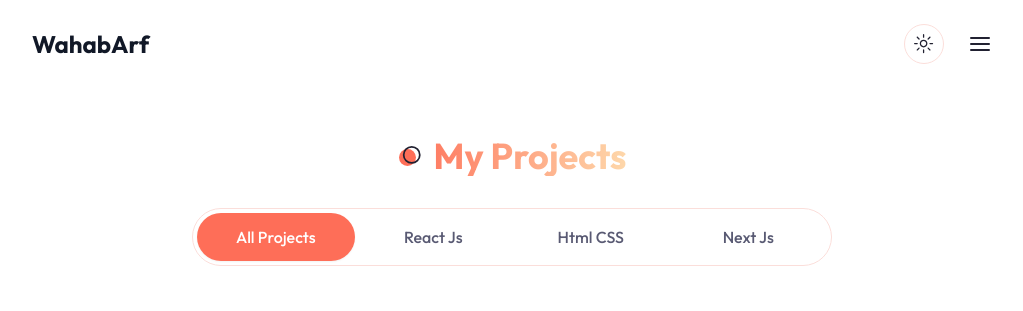
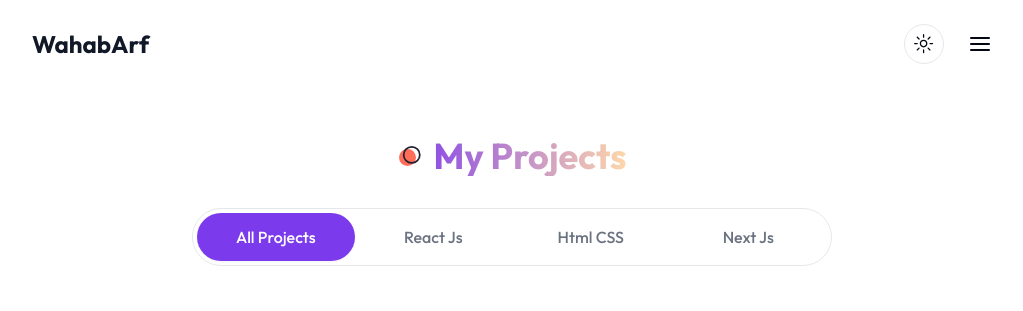
Before and after one commit to muhammadwahabarifin/Portfolio-v1, a Next.js app: page /projects in a window 1280 px wide. Shown: the top 311 px of the page, without its empty margins (128-1151 px from the left). Built offline with nearby package versions, Linux system fonts and the light colour scheme.

Commit message:
ralat theme

```diff
--- a/app/globals.css
+++ b/app/globals.css
@@ -11,49 +11,57 @@ body::-webkit-scrollbar {
   @layer base {
     :root {
       --background: 0 0% 100%;
-      --foreground: 240 19% 16%;
+      --foreground: 224 71.4% 4.1%;
       --card: 0 0% 100%;
-      --card-foreground: 240 19% 16%;
+      --card-foreground: 224 71.4% 4.1%;
       --popover: 0 0% 100%;
-      --popover-foreground: 240 10% 3.9%;
-      --primary: 8 99% 67%;
-      --primary-foreground: 300 0% 100%;
-      --secondary: 240 19% 16%;
-      --secondary-foreground: 300 0% 100%;
-      --tertiary: 27 82% 98%;
-      --muted: 240 4.8% 95.9%;
-      --muted-foreground: 237 13% 40%;
-      --accent: 237 9% 96%;
-      --accent-foreground: 240 5.9% 10%;
+      --popover-foreground: 224 71.4% 4.1%;
+      --primary: 262.1 83.3% 57.8%;
+      --primary-foreground: 210 20% 98%;
+      --secondary: 220 14.3% 95.9%;
+      --secondary-foreground: 220.9 39.3% 11%;
+      --muted: 220 14.3% 95.9%;
+      --muted-foreground: 220 8.9% 46.1%;
+      --accent: 220 14.3% 95.9%;
+      --accent-foreground: 220.9 39.3% 11%;
       --destructive: 0 84.2% 60.2%;
-      --destructive-foreground: 0 0% 98%;
-      --border: 8 82% 92%;
-      --input: 8 82% 92%;
-      --ring: 9 99% 67%;
+      --destructive-foreground: 210 20% 98%;
+      --border: 220 13% 91%;
+      --input: 220 13% 91%;
+      --ring: 262.1 83.3% 57.8%;
       --radius: 0.5rem;
+      --chart-1: 12 76% 61%;
+      --chart-2: 173 58% 39%;
+      --chart-3: 197 37% 24%;
+      --chart-4: 43 74% 66%;
+      --chart-5: 27 87% 67%;
     }
 
     .dark {
-      --background: 229 84% 5%;
-      --foreground: 60 9.1% 97.8%;
-      --card: 240 19% 16%;
-      --card-foreground: 300 0% 100%;
-      --popover: 20 14.3% 4.1%;
-      --popover-foreground: 60 9.1% 97.8%;
-      --primary: 8 99% 67%;
-      --primary-foreground: 300 0% 100%;
-      --secondary: 240 19% 16%;
-      --secondary-foreground: 300 0% 100%;
-      --tertiary: 237 22% 20%;
-      --muted: 12 6.5% 15.1%;
-      --muted-foreground: 237 13% 63%;
-      --accent: 240 19% 16%;
-      --accent-foreground: 300 0% 100%;
-      --destructive: 0 72.2% 50.6%;
-      --destructive-foreground: 60 9.1% 97.8%;
-      --border: 237 22% 20%;
-      --input: 237 22% 20%;
-      --ring: 8 99% 67%;
+      --background: 224 71.4% 4.1%;
+      --foreground: 210 20% 98%;
+      --card: 224 71.4% 4.1%;
+      --card-foreground: 210 20% 98%;
+      --popover: 224 71.4% 4.1%;
+      --popover-foreground: 210 20% 98%;
+      --primary: 263.4 70% 50.4%;
+      --primary-foreground: 210 20% 98%;
+      --secondary: 215 27.9% 16.9%;
+      --secondary-foreground: 210 20% 98%;
+      --muted: 215 27.9% 16.9%;
+      --muted-foreground: 217.9 10.6% 64.9%;
+      --accent: 215 27.9% 16.9%;
+      --accent-foreground: 210 20% 98%;
+      --destructive: 0 62.8% 30.6%;
+      --destructive-foreground: 210 20% 98%;
+      --border: 215 27.9% 16.9%;
+      --input: 215 27.9% 16.9%;
+      --ring: 263.4 70% 50.4%;
+      --chart-1: 220 70% 50%;
+      --chart-2: 160 60% 45%;
+      --chart-3: 30 80% 55%;
+      --chart-4: 280 65% 60%;
+      --chart-5: 340 75% 55%;
     }
   }
 }
@@ -201,3 +209,42 @@ body.loaded {
     opacity: 0;
   }
 }
+
+/* backtotop */
+.backToTop {
+  position: fixed;
+  right: 10px;
+  bottom: 60px;
+  height: 30px;
+  font-size: 3rem;
+  z-index: 999;
+}
+
+.backToTop button {
+  outline: none;
+  border: none;
+  cursor: pointer;
+  background: transparent;
+  padding: 16px;
+  border-radius: 50%;
+  border: 1px solid #fe6e58;
+}
+
+.backToTop button:hover {
+  background: #fe6e58;
+}
+
+@media screen and (max-width: 800px) {
+  .backToTop {
+    right: -10px;
+    bottom: 50px;
+    font-size: 2.75rem;
+  }
+}
+
+@media screen and (max-width: 676px) {
+  .backToTop {
+    right: 10px;
+    font-size: 2.75rem;
+  }
+}
--- a/app/page.jsx
+++ b/app/page.jsx
@@ -1,4 +1,5 @@
 import About from "@/components/About";
+import BackToTop from "@/components/BackToTop";
 import Cta from "@/components/Cta";
 import Hero from "@/components/Hero";
 import Reviews from "@/components/Reviews";
@@ -15,6 +16,7 @@ export default function page() {
      <Work />
      <Reviews />
      <Cta />
+     <BackToTop />
     </main>
     </>
   )
--- a/components/About.jsx
+++ b/components/About.jsx
@@ -158,7 +158,7 @@ const About = () => {
         <section className="xl:h-[860px] pb-12 pt-1 xl:py-24">
             <div className="container mx-auto">
                 <Slide direction={'up'} delay={200} cascade damping={1e-1} triggerOnce={true}>
-                    <h2 className="section-title mb-8 xl:mb-16 text-center mx-auto pt-2 bg-gradient-to-r from-orange-600 to-orange-200 bg-clip-text text-transparent">
+                    <h2 className="section-title italic mb-8 xl:mb-16 text-center mx-auto pt-2 bg-gradient-to-r from-primary to-orange-200 bg-clip-text text-transparent">
                         About Me
                     </h2>
                 </Slide>
--- /dev/null
+++ b/components/BackToTop.jsx
@@ -0,0 +1,47 @@
+'use client'
+
+import { ChevronsUp } from 'lucide-react';
+import React, { useEffect, useState } from 'react'
+
+function BackToTop() {
+    const [visible, setVisible] = useState(false);
+
+    const toggleVisible = () => {
+        const scrolled = document.documentElement.scrollTop;
+        if (scrolled > 300 ) {
+            setVisible(true);
+        } else if (scrolled <= 300) {
+            setVisible(false);
+        }
+    };
+
+    const scrollToTop = () => {
+        if (typeof window !== 'undefined') {
+            window.scrollTo({
+                top: 0,
+                behavior: 'smooth',
+            });
+        }
+    };
+
+    useEffect(() => {
+        window.addEventListener('scroll', toggleVisible);
+        return() => window.removeEventListener('scroll', toggleVisible);
+    }, []);
+
+  return (
+    <div
+        style={{display: 'visible' ? 'inline' : 'none'}}
+        className='backToTop'
+        >
+      <button
+        onClick={scrollToTop}
+        aria-label='back to top'
+        >
+            <ChevronsUp />
+        </button>
+    </div>
+  )
+}
+
+export default BackToTop
--- a/components/Header/Nav.jsx
+++ b/components/Header/Nav.jsx
@@ -25,7 +25,7 @@ const Nav = ({ containerStyles, linkStyles, underlineStyles ,closeSheet}) => {
           <Link onClick={handleClick}
             href={link.path}
             key={index}
-            className={`capitalize ${linkStyles}`}
+            className={`capitalize hover:text-primary ${linkStyles}`}
           >
             {link.path === path && (
               <motion.span
--- a/components/Reviews.jsx
+++ b/components/Reviews.jsx
@@ -58,7 +58,7 @@ const Reviews = () => {
         <section className='mb-12 xl:mb-32'>
             <div className='container mx-auto'>
                 <Slide direction={'up'} delay={600} cascade damping={1e-1} triggerOnce={true}>
-                    <h2 className='section-title mb-12 text-center mx-auto bg-gradient-to-r from-orange-600 to-orange-200 bg-clip-text text-transparent'>
+                    <h2 className='section-title mb-12 text-center mx-auto italic bg-gradient-to-r from-primary to-orange-200 bg-clip-text text-transparent'>
                         Reviews
                     </h2>
                 </Slide>
--- a/components/Services.jsx
+++ b/components/Services.jsx
@@ -38,7 +38,7 @@ const Services = () => {
         <section className='mb-12 xl:mb-36'>
             <div className='container mx-auto'>
                 <Slide direction={'up'} delay={200} cascade damping={1e-1} triggerOnce={true}>
-                    <h2 className='section-title mb-12 xl:mb-24 text-center mx-auto bg-gradient-to-r from-orange-600 to-orange-200 bg-clip-text text-transparent'>
+                    <h2 className='section-title mb-12 xl:mb-24 text-center mx-auto italic bg-gradient-to-r from-primary to-orange-200 bg-clip-text text-transparent'>
                         My Services
                     </h2>
 
--- a/components/Work.jsx
+++ b/components/Work.jsx
@@ -91,7 +91,7 @@ const Work = () => {
         {/* text  */}
         <div className="max-w-[400px] mx-auto xl:mx-0 text-center xl:text-left mb-12 xl:h-[400px] flex flex-col justify-center items-center xl:items-start ">
           <Slide direction={'up'} delay={600} cascade damping={1e-1} triggerOnce={true}>
-            <h2 className="section-title mb-4 bg-gradient-to-r from-orange-600 to-orange-200 bg-clip-text text-transparent">
+            <h2 className="section-title mb-4 italic bg-gradient-to-r from-primary to-orange-200 bg-clip-text text-transparent">
               My Latest Projects
             </h2>
           </Slide>
```
